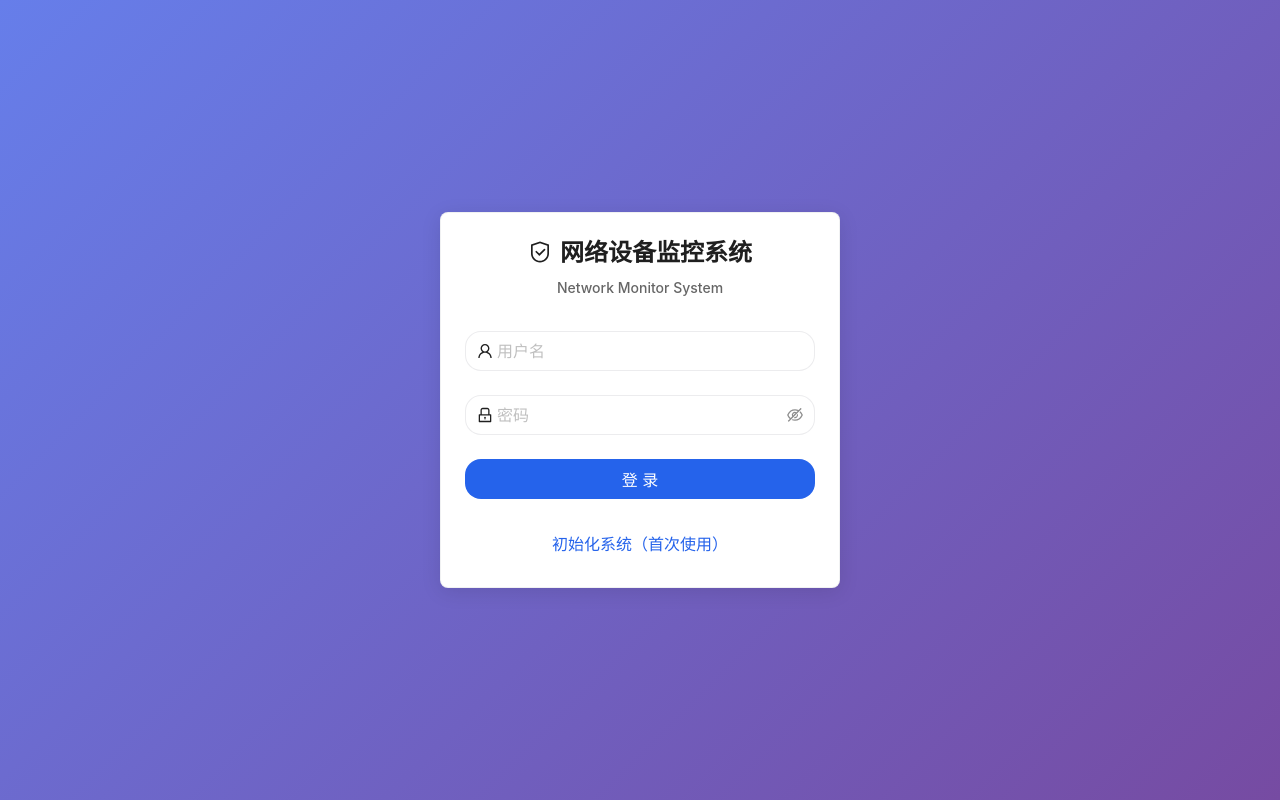
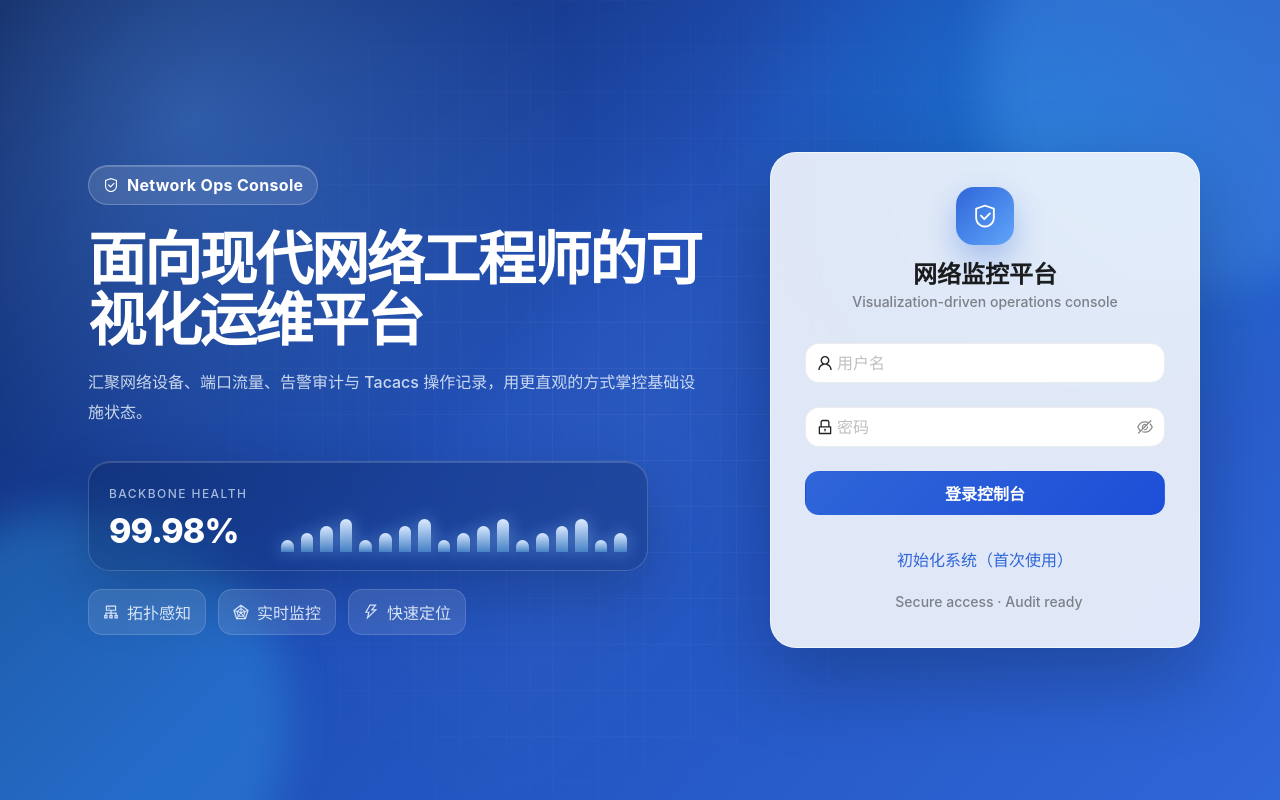
Before and after one commit to LvFangzhou/network_monitor, a React (Vite) app in the folder frontend/: page /login in a window 1280 px wide. Built offline with nearby package versions, Linux system fonts and the light colour scheme.

Commit message:
Refresh blue theme and login page

```diff
--- a/frontend/src/index.css
+++ b/frontend/src/index.css
@@ -10,7 +10,7 @@ body {
   -webkit-font-smoothing: antialiased;
   -moz-osx-font-smoothing: grayscale;
   background:
-    radial-gradient(circle at top left, rgba(37, 99, 235, 0.12), transparent 30vw),
+    radial-gradient(circle at top left, rgba(47, 102, 216, 0.12), transparent 30vw),
     radial-gradient(circle at top right, rgba(16, 185, 129, 0.10), transparent 28vw),
     #f5f7fb;
 }
@@ -107,11 +107,11 @@ select,
 }
 
 .modern-hero {
-  border: 1px solid rgba(37, 99, 235, 0.10);
+  border: 1px solid rgba(47, 102, 216, 0.10);
   border-radius: 20px;
   padding: 22px 24px;
   background:
-    linear-gradient(135deg, rgba(37, 99, 235, 0.12), rgba(14, 165, 233, 0.04) 45%, rgba(16, 185, 129, 0.08)),
+    linear-gradient(135deg, rgba(47, 102, 216, 0.12), rgba(14, 165, 233, 0.04) 45%, rgba(56, 189, 248, 0.08)),
     rgba(255, 255, 255, 0.76);
   box-shadow: 0 20px 55px rgba(15, 23, 42, 0.08);
 }
@@ -128,13 +128,237 @@ select,
   inset: auto 18px 14px 18px;
   height: 3px;
   border-radius: 999px;
-  background: linear-gradient(90deg, rgba(37, 99, 235, 0.85), rgba(16, 185, 129, 0.65));
+  background: linear-gradient(90deg, rgba(47, 102, 216, 0.9), rgba(56, 189, 248, 0.72));
   opacity: 0.75;
 }
 
 .glass-panel {
   background: rgba(255, 255, 255, 0.72) !important;
   backdrop-filter: blur(18px);
+}
+
+.login-shell {
+  position: relative;
+  min-height: 100vh;
+  overflow: hidden;
+  display: flex;
+  align-items: center;
+  justify-content: center;
+  padding: 36px;
+  background:
+    radial-gradient(circle at 15% 15%, rgba(96, 165, 250, 0.38), transparent 30vw),
+    radial-gradient(circle at 82% 18%, rgba(14, 165, 233, 0.34), transparent 26vw),
+    linear-gradient(135deg, #0b1f55 0%, #1f4fb8 44%, #2f66d8 100%);
+}
+
+.login-grid-overlay {
+  position: absolute;
+  inset: 0;
+  opacity: 0.32;
+  background-image:
+    linear-gradient(rgba(255, 255, 255, 0.16) 1px, transparent 1px),
+    linear-gradient(90deg, rgba(255, 255, 255, 0.16) 1px, transparent 1px);
+  background-size: 46px 46px;
+  mask-image: radial-gradient(circle at center, #000 0%, transparent 72%);
+}
+
+.login-grid-overlay::after {
+  content: '';
+  position: absolute;
+  inset: 0;
+  background:
+    linear-gradient(115deg, transparent 0%, rgba(255, 255, 255, 0.13) 48%, transparent 60%),
+    repeating-linear-gradient(90deg, transparent 0 92px, rgba(125, 211, 252, 0.18) 93px, transparent 95px);
+  animation: login-scan 8s linear infinite;
+}
+
+.login-glow {
+  position: absolute;
+  width: 420px;
+  height: 420px;
+  border-radius: 999px;
+  filter: blur(22px);
+  opacity: 0.44;
+  pointer-events: none;
+}
+
+.login-glow-a {
+  left: -130px;
+  bottom: -130px;
+  background: rgba(56, 189, 248, 0.60);
+}
+
+.login-glow-b {
+  right: -120px;
+  top: -130px;
+  background: rgba(96, 165, 250, 0.58);
+}
+
+.login-stage {
+  position: relative;
+  z-index: 1;
+  width: min(1120px, 100%);
+  display: grid;
+  grid-template-columns: minmax(0, 1.16fr) 430px;
+  gap: 36px;
+  align-items: center;
+}
+
+.login-hero-panel {
+  color: #fff;
+  padding: 18px 8px;
+}
+
+.login-brand-pill {
+  display: inline-flex;
+  align-items: center;
+  gap: 8px;
+  padding: 9px 14px;
+  border: 1px solid rgba(255, 255, 255, 0.22);
+  border-radius: 999px;
+  background: rgba(255, 255, 255, 0.12);
+  box-shadow: inset 0 1px 0 rgba(255, 255, 255, 0.20);
+  backdrop-filter: blur(16px);
+  font-weight: 700;
+  letter-spacing: 0.02em;
+}
+
+.login-hero-title.ant-typography {
+  max-width: 680px;
+  margin: 24px 0 16px;
+  color: #fff;
+  font-size: clamp(36px, 5vw, 58px);
+  line-height: 1.05;
+  letter-spacing: -0.04em;
+}
+
+.login-hero-subtitle.ant-typography {
+  display: block;
+  max-width: 620px;
+  color: rgba(239, 246, 255, 0.82);
+  font-size: 16px;
+  line-height: 1.9;
+}
+
+.login-signal-card {
+  width: min(560px, 100%);
+  margin-top: 34px;
+  padding: 18px 20px;
+  border: 1px solid rgba(255, 255, 255, 0.18);
+  border-radius: 22px;
+  background: rgba(7, 20, 55, 0.24);
+  box-shadow: 0 24px 60px rgba(2, 8, 23, 0.22), inset 0 1px 0 rgba(255, 255, 255, 0.16);
+  backdrop-filter: blur(18px);
+  display: grid;
+  grid-template-columns: 150px 1fr;
+  gap: 22px;
+  align-items: center;
+}
+
+.login-signal-label.ant-typography {
+  color: rgba(219, 234, 254, 0.72);
+  font-size: 12px;
+  text-transform: uppercase;
+  letter-spacing: 0.12em;
+}
+
+.login-signal-value {
+  margin-top: 6px;
+  font-size: 34px;
+  font-weight: 800;
+  letter-spacing: -0.03em;
+}
+
+.login-signal-bars {
+  height: 72px;
+  display: flex;
+  align-items: end;
+  gap: 7px;
+}
+
+.login-signal-bars span {
+  flex: 1;
+  min-width: 5px;
+  border-radius: 999px 999px 4px 4px;
+  background: linear-gradient(180deg, #dbeafe, rgba(125, 211, 252, 0.42));
+  box-shadow: 0 0 18px rgba(147, 197, 253, 0.48);
+}
+
+.login-feature-row {
+  display: flex;
+  flex-wrap: wrap;
+  gap: 12px;
+  margin-top: 18px;
+}
+
+.login-feature {
+  display: inline-flex;
+  align-items: center;
+  gap: 8px;
+  padding: 10px 14px;
+  border-radius: 14px;
+  color: rgba(239, 246, 255, 0.88);
+  background: rgba(255, 255, 255, 0.11);
+  border: 1px solid rgba(255, 255, 255, 0.14);
+  backdrop-filter: blur(14px);
+}
+
+.login-card.ant-card {
+  border: 1px solid rgba(255, 255, 255, 0.56) !important;
+  border-radius: 26px;
+  background: rgba(255, 255, 255, 0.86);
+  backdrop-filter: blur(22px);
+  box-shadow: 0 30px 80px rgba(2, 8, 23, 0.26);
+}
+
+.login-card .ant-card-body {
+  padding: 34px;
+}
+
+.login-card-header {
+  text-align: center;
+  margin-bottom: 30px;
+}
+
+.login-card-icon {
+  width: 58px;
+  height: 58px;
+  margin: 0 auto 14px;
+  display: grid;
+  place-items: center;
+  border-radius: 18px;
+  color: #fff;
+  font-size: 26px;
+  background: linear-gradient(135deg, #2f66d8, #60a5fa);
+  box-shadow: 0 14px 30px rgba(47, 102, 216, 0.32);
+}
+
+.login-card .ant-input-affix-wrapper,
+.login-card .ant-input,
+.login-card .ant-input-password {
+  border-radius: 14px;
+}
+
+.login-submit.ant-btn {
+  height: 44px;
+  border-radius: 14px;
+  font-weight: 800;
+  background: linear-gradient(135deg, #2f66d8, #1d4ed8);
+  box-shadow: 0 14px 30px rgba(47, 102, 216, 0.28);
+}
+
+.login-card-footer {
+  width: 100%;
+  justify-content: center;
+  margin-top: 12px;
+}
+
+.login-card-footer > span:first-child {
+  width: 8px;
+  height: 8px;
+  border-radius: 999px;
+  background: #22c55e;
+  box-shadow: 0 0 0 5px rgba(34, 197, 94, 0.12);
 }
 
 .modern-sider {
@@ -148,9 +372,9 @@ select,
   inset: 0;
   pointer-events: none;
   background:
-    radial-gradient(circle at 18% 8%, rgba(14, 165, 233, 0.22), transparent 30%),
-    radial-gradient(circle at 82% 38%, rgba(56, 189, 248, 0.20), transparent 28%),
-    linear-gradient(90deg, rgba(255, 255, 255, 0.60), transparent 46%);
+    radial-gradient(circle at 18% 8%, rgba(255, 255, 255, 0.28), transparent 30%),
+    radial-gradient(circle at 82% 38%, rgba(125, 211, 252, 0.24), transparent 28%),
+    linear-gradient(90deg, rgba(255, 255, 255, 0.12), transparent 46%);
 }
 
 .modern-sider .ant-layout-sider-children {
@@ -174,7 +398,7 @@ select,
 
 .modern-sider .ant-menu {
   padding: 4px 0;
-  color: rgba(12, 74, 110, 0.82);
+  color: rgba(255, 255, 255, 0.88);
 }
 
 .modern-sider .ant-menu-item,
@@ -184,22 +408,22 @@ select,
   margin: 4px 0 !important;
   width: 100% !important;
   border-radius: 14px !important;
-  color: rgba(12, 74, 110, 0.78) !important;
+  color: rgba(255, 255, 255, 0.84) !important;
   transition: background 0.18s ease, color 0.18s ease, transform 0.18s ease;
 }
 
 .modern-sider .ant-menu-item:hover,
 .modern-sider .ant-menu-submenu-title:hover {
-  color: #0369a1 !important;
-  background: rgba(255, 255, 255, 0.70) !important;
+  color: #ffffff !important;
+  background: rgba(255, 255, 255, 0.18) !important;
   transform: translateX(2px);
 }
 
 .modern-sider .ant-menu-item-selected {
-  color: #ffffff !important;
+  color: #1d4ed8 !important;
   background:
-    linear-gradient(135deg, rgba(14, 165, 233, 0.92), rgba(37, 99, 235, 0.78)) !important;
-  box-shadow: 0 12px 24px rgba(14, 165, 233, 0.26);
+    linear-gradient(135deg, rgba(255, 255, 255, 0.98), rgba(224, 242, 254, 0.92)) !important;
+  box-shadow: 0 12px 24px rgba(30, 64, 175, 0.20);
 }
 
 .modern-sider .ant-menu-item-selected::after {
@@ -207,15 +431,15 @@ select,
 }
 
 .modern-sider .ant-menu-submenu-selected > .ant-menu-submenu-title {
-  color: #0369a1 !important;
+  color: #ffffff !important;
 }
 
 .modern-sider .ant-menu-sub.ant-menu-inline {
-  background: rgba(255, 255, 255, 0.36) !important;
+  background: rgba(30, 64, 175, 0.14) !important;
   border-radius: 16px;
   padding: 4px 6px;
   margin: 2px 0 8px;
-  box-shadow: inset 0 1px 0 rgba(255, 255, 255, 0.48);
+  box-shadow: inset 0 1px 0 rgba(255, 255, 255, 0.16);
 }
 
 .modern-sider .ant-menu-sub.ant-menu-inline .ant-menu-item {
@@ -223,7 +447,7 @@ select,
   line-height: 36px !important;
   margin: 3px 0 !important;
   border-radius: 12px !important;
-  color: rgba(12, 74, 110, 0.70) !important;
+  color: rgba(255, 255, 255, 0.76) !important;
 }
 
 .modern-sider .ant-menu-inline-collapsed .ant-menu-item,
@@ -303,6 +527,30 @@ html[data-theme='dark'] .modern-sider::-webkit-scrollbar-thumb {
   }
 }
 
+@keyframes login-scan {
+  from {
+    transform: translateX(-12%);
+  }
+  to {
+    transform: translateX(12%);
+  }
+}
+
+@media (max-width: 920px) {
+  .login-stage {
+    grid-template-columns: 1fr;
+  }
+
+  .login-hero-panel {
+    display: none;
+  }
+
+  .login-card {
+    width: min(430px, 100%);
+    justify-self: center;
+  }
+}
+
 @keyframes route-loading {
   from {
     transform: translateX(-25%);
--- a/frontend/src/main.tsx
+++ b/frontend/src/main.tsx
@@ -32,8 +32,8 @@ const AppProviders = () => {
           borderRadius: 12,
           borderRadiusLG: 16,
           borderRadiusSM: 8,
-          colorPrimary: '#2563eb',
-          colorInfo: '#2563eb',
+          colorPrimary: '#2f66d8',
+          colorInfo: '#2f66d8',
           colorSuccess: '#10b981',
           colorWarning: '#f59e0b',
           colorError: '#ef4444',
@@ -73,7 +73,7 @@ const AppProviders = () => {
             borderColor: mode === 'dark' ? 'rgba(148, 163, 184, 0.12)' : 'rgba(15, 23, 42, 0.06)',
             headerBg: mode === 'dark' ? 'rgba(15, 23, 42, 0.84)' : '#f8fafc',
             headerColor: mode === 'dark' ? 'rgba(226, 232, 240, 0.88)' : '#475569',
-            rowHoverBg: mode === 'dark' ? 'rgba(37, 99, 235, 0.12)' : 'rgba(37, 99, 235, 0.06)',
+            rowHoverBg: mode === 'dark' ? 'rgba(47, 102, 216, 0.12)' : 'rgba(47, 102, 216, 0.06)',
           },
           Menu: {
             borderRadius: 12,
--- a/frontend/src/pages/Login.tsx
+++ b/frontend/src/pages/Login.tsx
@@ -1,12 +1,19 @@
 import { useState } from 'react'
 import { useNavigate } from 'react-router-dom'
-import { Form, Input, Button, Card, message, Typography } from 'antd'
-import { UserOutlined, LockOutlined, SafetyOutlined } from '@ant-design/icons'
+import { Form, Input, Button, Card, message, Typography, Space } from 'antd'
+import {
+  UserOutlined,
+  LockOutlined,
+  SafetyOutlined,
+  ClusterOutlined,
+  ThunderboltOutlined,
+  RadarChartOutlined,
+} from '@ant-design/icons'
 import type { AxiosError } from 'axios'
 import { useAuthStore } from '../store/auth'
 import { initAuth } from '../api/auth'
 
-const { Title } = Typography
+const { Title, Text } = Typography
 
 const Login = () => {
   const [loading, setLoading] = useState(false)
@@ -46,28 +53,61 @@ const Login = () => {
   }
 
   return (
-    <div
-      style={{
-        height: '100vh',
-        display: 'flex',
-        alignItems: 'center',
-        justifyContent: 'center',
-        background: 'linear-gradient(135deg, #667eea 0%, #764ba2 100%)',
-      }}
-    >
-      <Card
-        style={{
-          width: 400,
-          borderRadius: 8,
-          boxShadow: '0 4px 20px rgba(0,0,0,0.1)',
-        }}
-      >
-        <div style={{ textAlign: 'center', marginBottom: 32 }}>
+    <div className="login-shell">
+      <div className="login-grid-overlay" />
+      <div className="login-glow login-glow-a" />
+      <div className="login-glow login-glow-b" />
+
+      <div className="login-stage">
+        <section className="login-hero-panel">
+          <div className="login-brand-pill">
+            <SafetyOutlined />
+            Network Ops Console
+          </div>
+          <Title level={1} className="login-hero-title">
+            面向现代网络工程师的可视化运维平台
+          </Title>
+          <Text className="login-hero-subtitle">
+            汇聚网络设备、端口流量、告警审计与 Tacacs 操作记录，用更直观的方式掌控基础设施状态。
+          </Text>
+
+          <div className="login-signal-card">
+            <div>
+              <Text className="login-signal-label">Backbone health</Text>
+              <div className="login-signal-value">99.98%</div>
+            </div>
+            <div className="login-signal-bars">
+              {Array.from({ length: 18 }).map((_, index) => (
+                <span key={index} style={{ height: 12 + ((index * 7) % 28) }} />
+              ))}
+            </div>
+          </div>
+
+          <div className="login-feature-row">
+            <div className="login-feature">
+              <ClusterOutlined />
+              <span>拓扑感知</span>
+            </div>
+            <div className="login-feature">
+              <RadarChartOutlined />
+              <span>实时监控</span>
+            </div>
+            <div className="login-feature">
+              <ThunderboltOutlined />
+              <span>快速定位</span>
+            </div>
+          </div>
+        </section>
+
+        <Card className="login-card">
+          <div className="login-card-header">
+            <div className="login-card-icon">
+              <SafetyOutlined />
+            </div>
             <Title level={3} style={{ margin: 0 }}>
-            <SafetyOutlined style={{ marginRight: 8 }} />
-            网络设备监控系统
+              网络监控平台
             </Title>
-          <p style={{ color: '#666', marginTop: 8 }}>Network Monitor System</p>
+            <Text type="secondary">Visualization-driven operations console</Text>
           </div>
 
           <Form
@@ -75,6 +115,7 @@ const Login = () => {
             onFinish={handleSubmit}
             autoComplete="off"
             size="large"
+            layout="vertical"
           >
             <Form.Item
               name="username"
@@ -102,8 +143,9 @@ const Login = () => {
                 htmlType="submit"
                 loading={loading}
                 block
+                className="login-submit"
               >
-              登录
+                登录控制台
               </Button>
             </Form.Item>
 
@@ -118,7 +160,13 @@ const Login = () => {
               </Button>
             </Form.Item>
           </Form>
+
+          <Space className="login-card-footer" size={8}>
+            <span />
+            <Text type="secondary">Secure access · Audit ready</Text>
+          </Space>
         </Card>
+      </div>
     </div>
   )
 }
```
Also changed, not shown: frontend/src/components/Layout.tsx (+8 -8 lines). Lines whose indentation alone changed are shown as unchanged.
